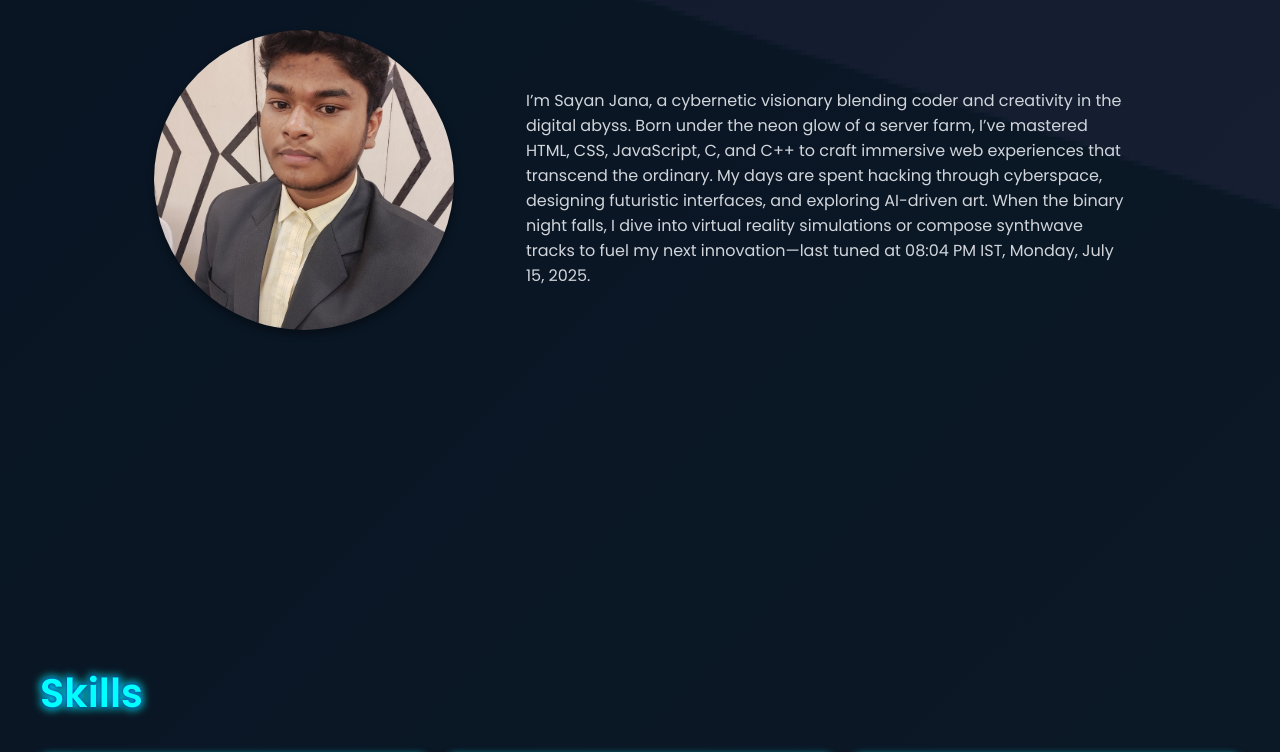
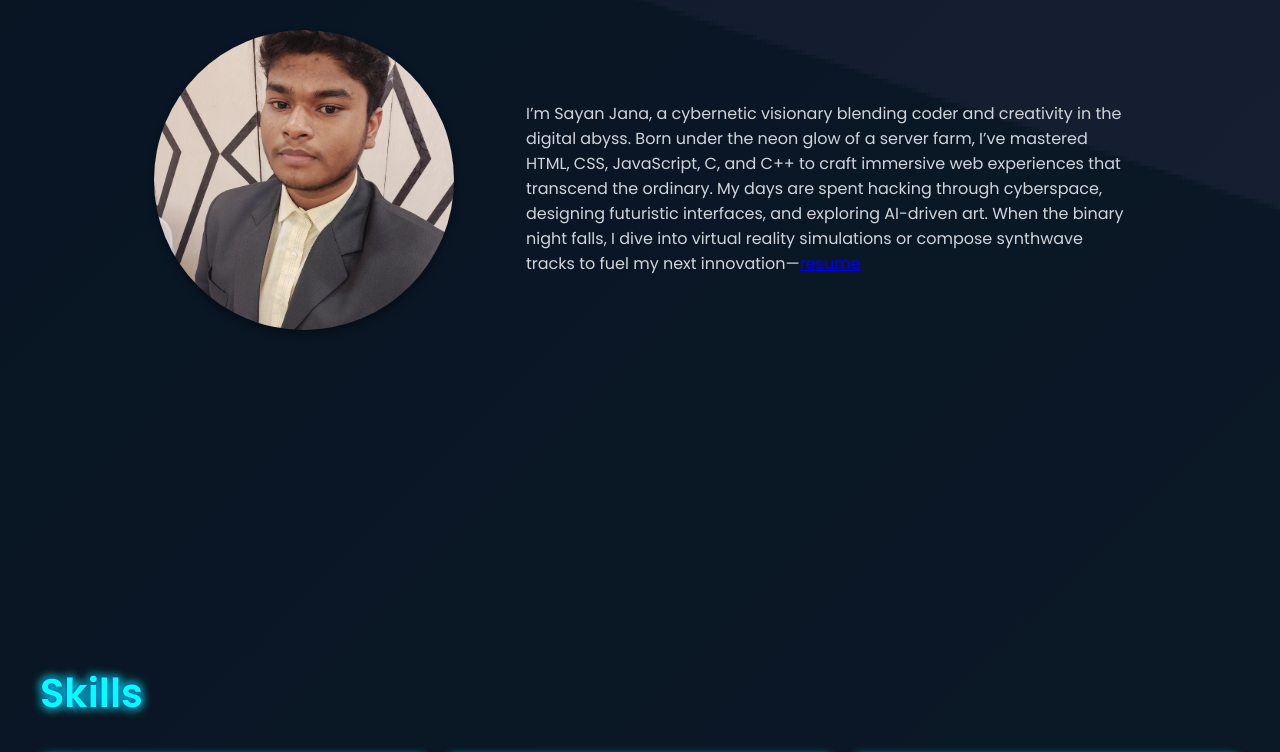
Before and after one commit to thecoder-2006/CodeAlpha_Portfolio, a plain HTML site: page index.html in a window 1280 px wide. Shown: the part 1135-1887 px from the top of the page. Drawn offline with nearby package versions, Linux system fonts and the light colour scheme; files whose address does not match are found by name.

Commit message:
Add files via upload

```diff
--- a/index.html
+++ b/index.html
@@ -44,8 +44,7 @@
                     under the neon glow of a server farm, I’ve mastered HTML, CSS, JavaScript, C, and C++ to craft
                     immersive web experiences that transcend the ordinary. My days are spent hacking through cyberspace,
                     designing futuristic interfaces, and exploring AI-driven art. When the binary night falls, I dive
-                    into virtual reality simulations or compose synthwave tracks to fuel my next innovation—last tuned
-                    at 08:04 PM IST, Monday, July 15, 2025.
+                    into virtual reality simulations or compose synthwave tracks to fuel my next innovation—<a href ="sayan.resume.pdf">resume</a>
                 </p>
             </div>
         </div>
```
Also changed, not shown: 1 other file.
